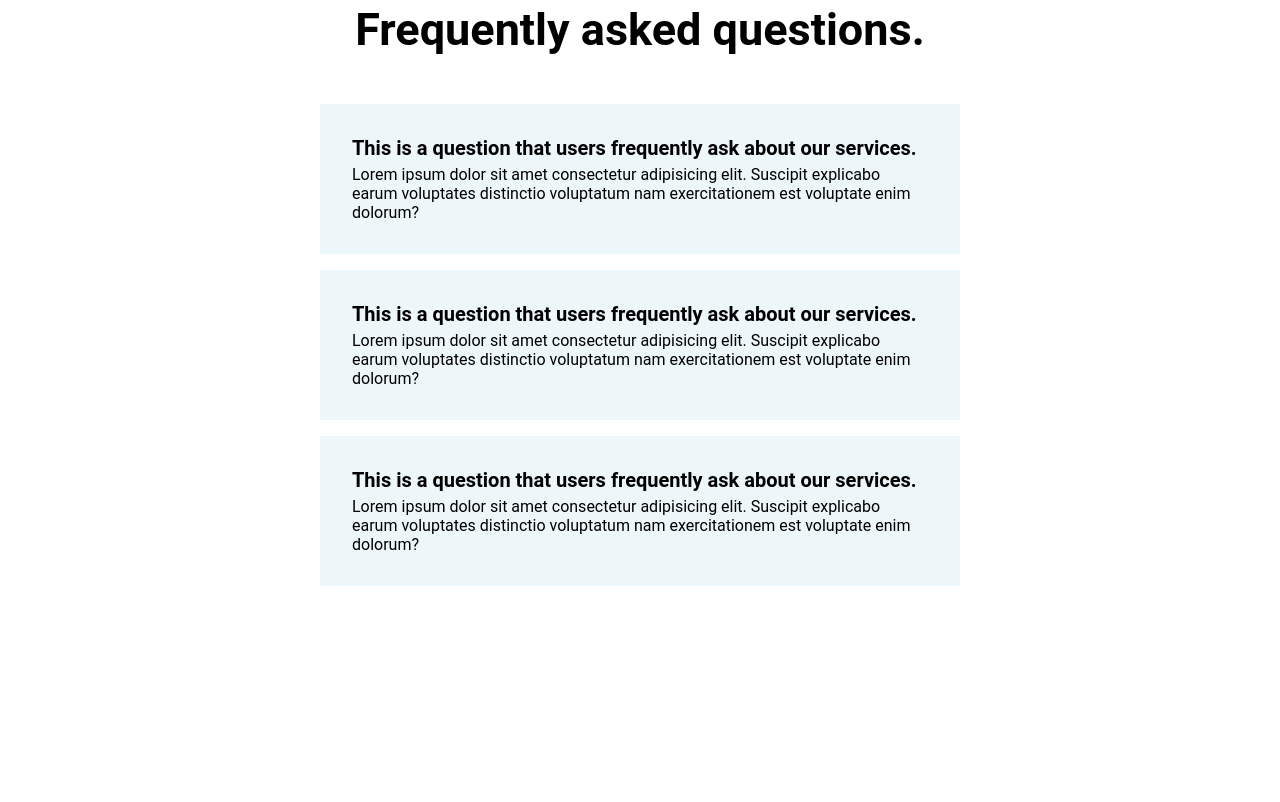
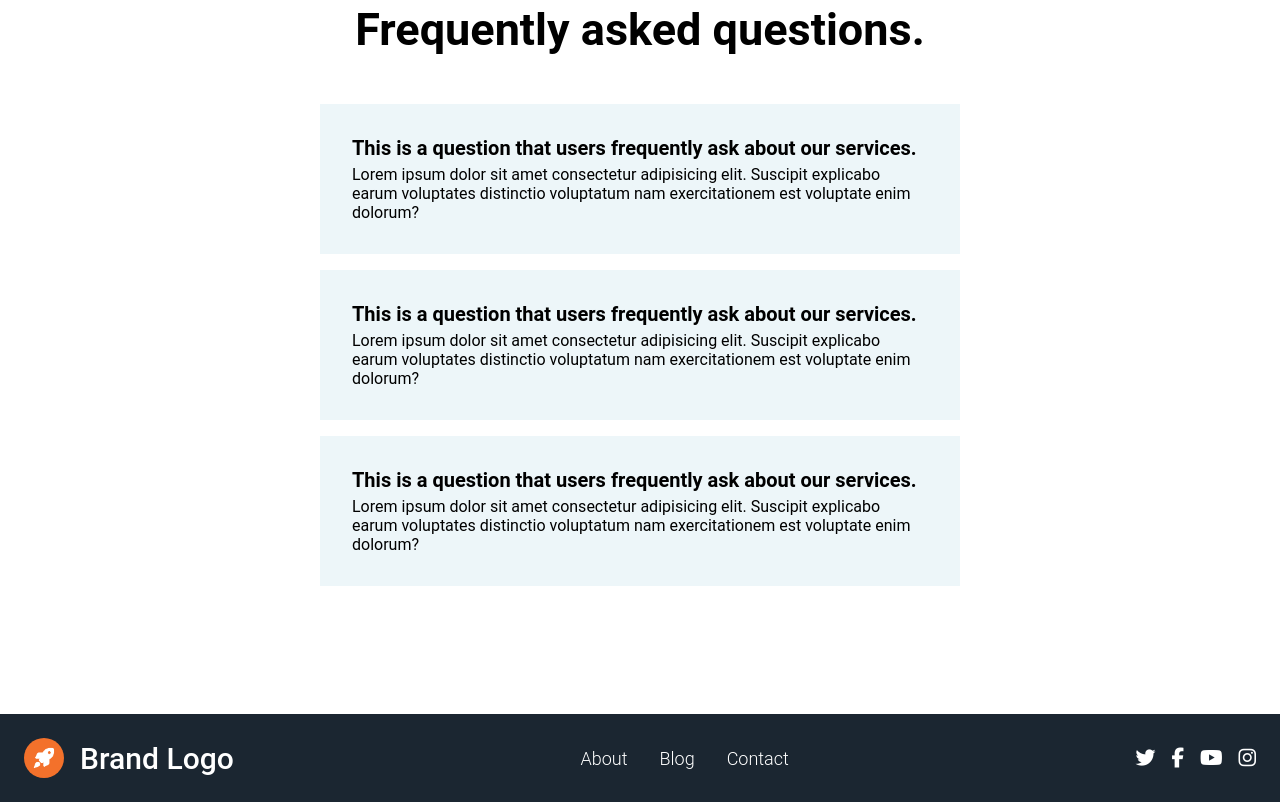
Before and after one commit to stephscode/css-practise-projects, a plain HTML site: page Project 02 - Landing Page/index.html in a window 1280 px wide. Shown: the part 5271-6073 px from the top of the page. Before the commit the page ends 5985 px from the top, so only its background shows below. Drawn offline with Linux system fonts and the light colour scheme.

Commit message:
completed footer html & css

```diff
--- a/Project 02 - Landing Page/index.html
+++ b/Project 02 - Landing Page/index.html
@@ -288,7 +288,35 @@
 
     </section>
 
-    <section class="footer"></section>
+    <section class="footer">
+
+        <div class="logo-container">
+            <div class="logo-icon">
+                <img src="/images/White-Rocket-Icon.png" alt="Rocket Icon">
+            </div>
+            <div class="logo-type">
+                Brand Logo
+            </div>
+
+        </div>
+
+        <div class="nav-container">
+            <ul>
+                <li>About</li>
+                <li>Blog</li>
+                <li>Contact</li>
+            </ul>
+        </div>
+
+        <div class="social-icons-container">
+            <i class="fa-brands fa-twitter"></i>
+            <i class="fa-brands fa-facebook-f"></i>
+            <i class="fa-brands fa-youtube"></i>
+            <i class="fa-brands fa-instagram"></i>
+
+        </div>
+
+    </section>
 
 
 
--- a/Project 02 - Landing Page/styles.css
+++ b/Project 02 - Landing Page/styles.css
@@ -562,3 +562,54 @@ h4.question {
 }
 
 /* FOOTER SECTION */
+
+.footer {
+    background-color: var(--dark);
+    display: flex;
+    justify-content: space-between;
+    align-items: center;
+    padding: 1.5rem;
+}
+
+.logo-container {
+    display: flex;
+    align-items: center;
+    gap: 1rem;
+}
+
+.footer .logo-type {
+    color: white;
+}
+
+.footer ul {
+    display: flex;
+    gap: 2rem;
+}
+
+.footer li {
+    color: white;
+    list-style: none;
+    font-size: 18px;
+    font-weight: 300;
+}
+
+.footer li:hover {
+    opacity: 0.7;
+    cursor: pointer;
+}
+
+.social-icons-container {
+    display: flex;
+    gap: 1rem;
+}
+
+.social-icons-container i {
+    color: white;
+    font-size: 20px;
+
+}
+
+.social-icons-container i:hover {
+    opacity: 0.7;
+    cursor: pointer;
+}
```
